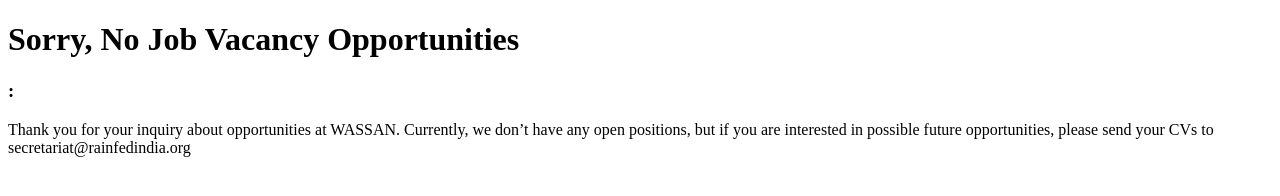
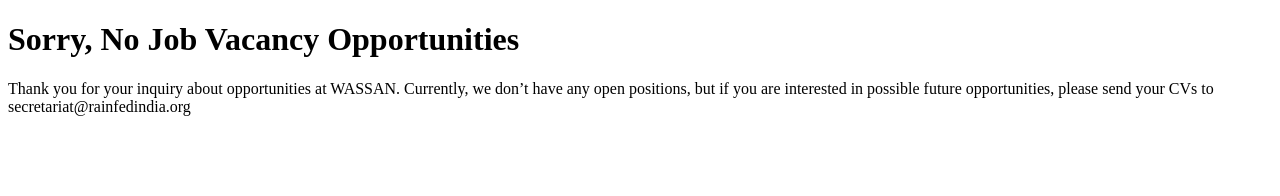
Before and after one commit to chary-vk/rra-home, a plain HTML site: page careers.html in a window 1280 px wide. Drawn offline with Linux system fonts and the light colour scheme.

Commit message:
small edit

```diff
--- a/careers.html
+++ b/careers.html
@@ -10,7 +10,7 @@
 
 <body>
     <h1>Sorry, No Job Vacancy Opportunities</h1>
-    <h3>:</h3>
+    <h3></h3>
     <p>
         Thank you for your inquiry about opportunities at WASSAN.
 
```
